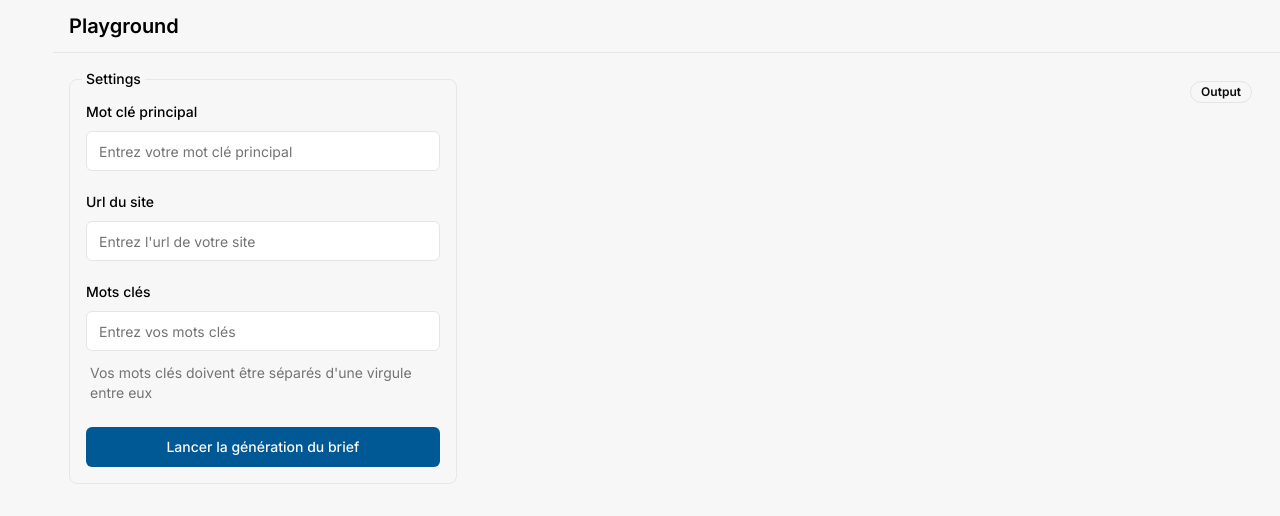
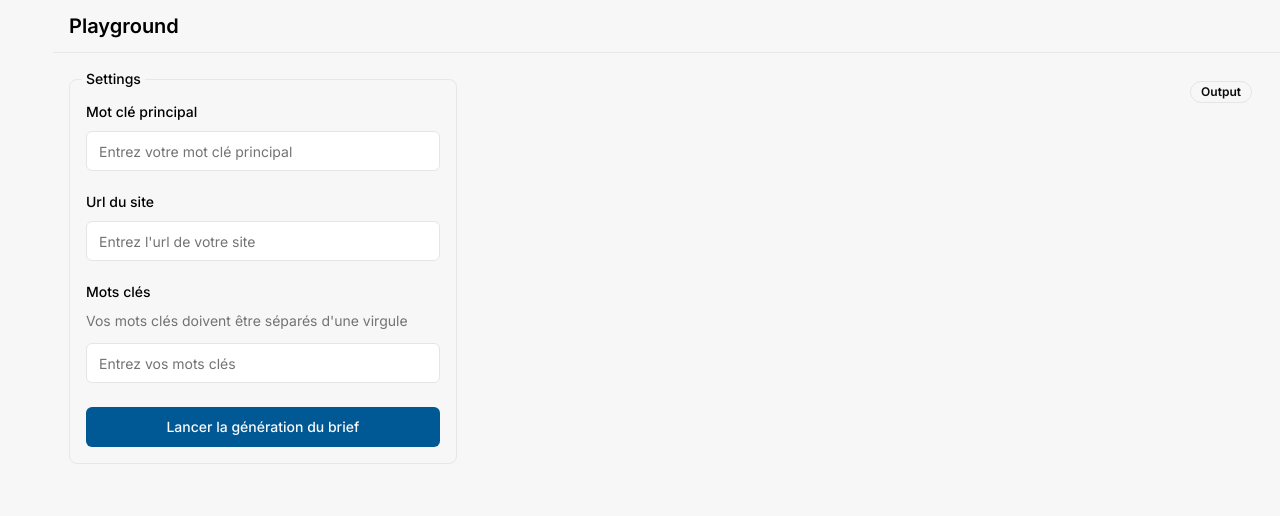
Before and after one commit to julesgabriel/seossistant, a Next.js app: page /scrape-refund in a window 1280 px wide. Shown: the top 516 px of the page. Built offline with nearby package versions, Linux system fonts and the light colour scheme.

Commit message:
improve validation + prompt

```diff
--- a/src/app/backend/contracts/ai.ts
+++ b/src/app/backend/contracts/ai.ts
@@ -64,10 +64,10 @@ export const openAIService = (apiKey: any): AIService => ({
 
         const messages: ChatCompletionMessageParam[] = [
             {
-                role: 'system',
-                content: `You are an SEO expert.
+                "role": "system",
+                "content": `You are an SEO expert.
 
-For the keyword "${keywords[0]}", write an optimized *Title*, a short *meta-description* that entices clicks (for a content page, not e-commerce), and a detailed outline containing an *H1* and *several structured* *H2* or *H3* sections *WITHOUT* conclusion.
+For the keyword "${keywords[0]}", write an optimized *Title*, a short *meta-description* that entices clicks (for a content page, not e-commerce), and a detailed outline containing an *H1* heading followed by *H2* sections, each with one or more *H3* subheadings. Ensure that every H2 section has at least one H3 subheading.
 
 Use the following exact format and ensure all content is in French:
 
@@ -78,14 +78,15 @@ Use the following exact format and ensure all content is in French:
     "H1": "string",
     "sections": [
       {
-        "H2 or H3 heading": ["string or list of strings"]
+        "H2": "string",
+        "H3": ["string or list of strings"]
       }
     ]
   }
 }
-
 Respond with valid JSON only. Do not include any explanations, comments, or any other text outside the JSON structure.`
             }
+
 
         ];
 
--- a/src/app/scrape-refund/page.tsx
+++ b/src/app/scrape-refund/page.tsx
@@ -38,8 +38,7 @@ const ScrapePage = () => {
             (value) => {
                 if (sitemaps.multipleSitemaps) {
                     return sitemaps.sitemap.includes(value);
-                }
-                else {
+                } else {
                     return true;
                 }
             },
@@ -95,8 +94,7 @@ const ScrapePage = () => {
                         title: "Plusieurs sitemaps ont été trouvés",
                         description: "Merci de choisir un sitemap pour continuer",
                     });
-                }
-                else {
+                } else {
                     setSelectedSitemap(data.sitemap[0]);
                 }
                 setLoadingSitemap(false);
@@ -132,6 +130,7 @@ const ScrapePage = () => {
             return;
         }
 
+        setIsFinished(false);
         setLoading(true);
         try {
             const response = await fetch(`/api/scrape`, {
@@ -172,7 +171,6 @@ const ScrapePage = () => {
                 setKeywordsCommaSeparated={setKeywordsCommaSeparated}
                 callHandleScrape={callHandleScrape}
                 loading={loading}
-
             >
 
                 {isFinished ? (
--- a/src/components/ui/blocks/playground.tsx
+++ b/src/components/ui/blocks/playground.tsx
@@ -63,8 +63,9 @@ export function Playground({
                                         onBlur={(e) => checkSiteMaps(e.target.value)}
                                     />
                                     {loadingSitemap && (
-                                        <div className="w-1/3">
+                                        <div>
                                             <LoadingSpinner/>
+                                            <span className="text-sm mt-2">Nous vérifions la présence de sitemaps sur votre site web</span>
                                         </div>
                                     )}
                                 </div>
@@ -89,11 +90,11 @@ export function Playground({
 
                                 <div className="grid gap-3">
                                     <Label htmlFor="keywords">Mots clés</Label>
+                                    <span className="text-sm text-neutral-500">
+                                    Vos mots clés doivent être séparés d'une virgule
+                                </span>
                                     <Input id="keywords" type="text" placeholder="Entrez vos mots clés"
-                                           onChange={e => setKeywordsCommaSeparated(e.target.value)}/><span
-                                    className="px-1 text-sm text-neutral-500">
-                                    Vos mots clés doivent être séparés d'une virgule entre eux
-                                </span>
+                                           onChange={e => setKeywordsCommaSeparated(e.target.value)}/>
                                 </div>
                                 <div className="grid gap-3">
                                     <Button
```
